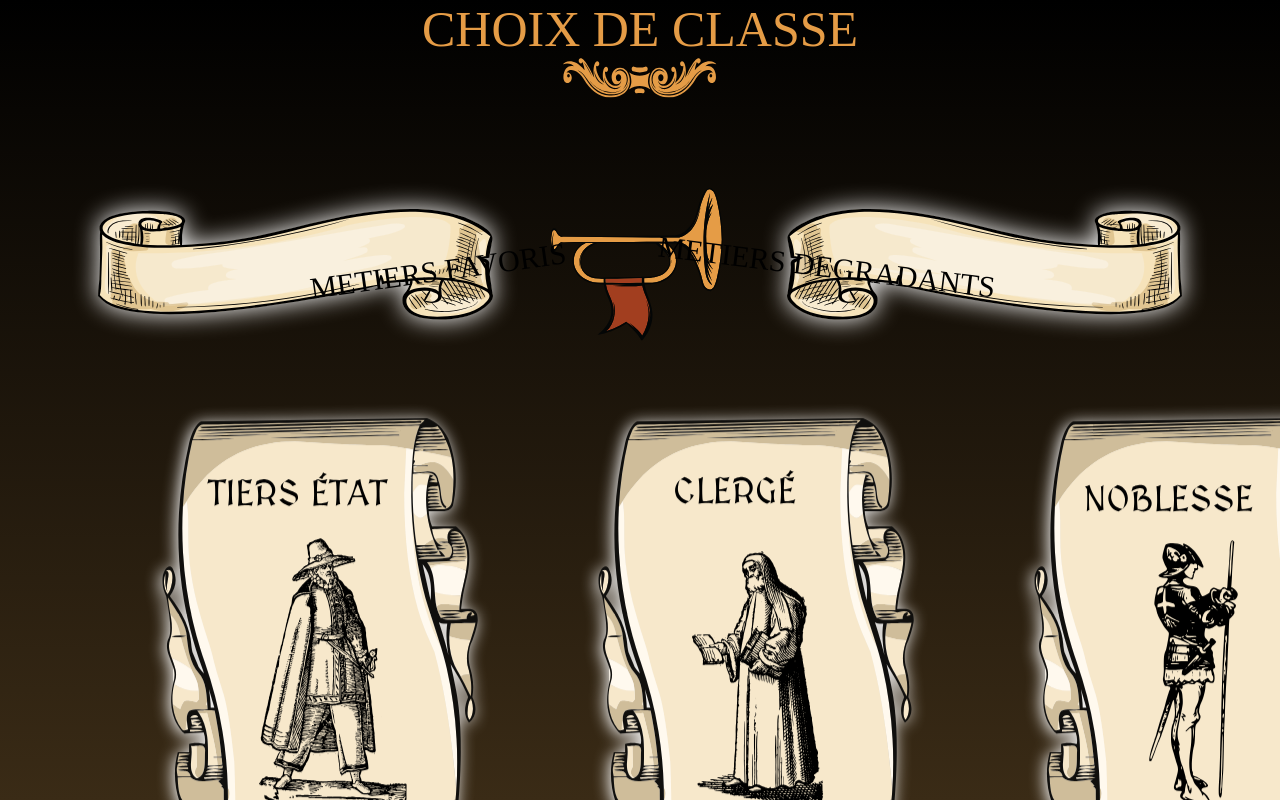
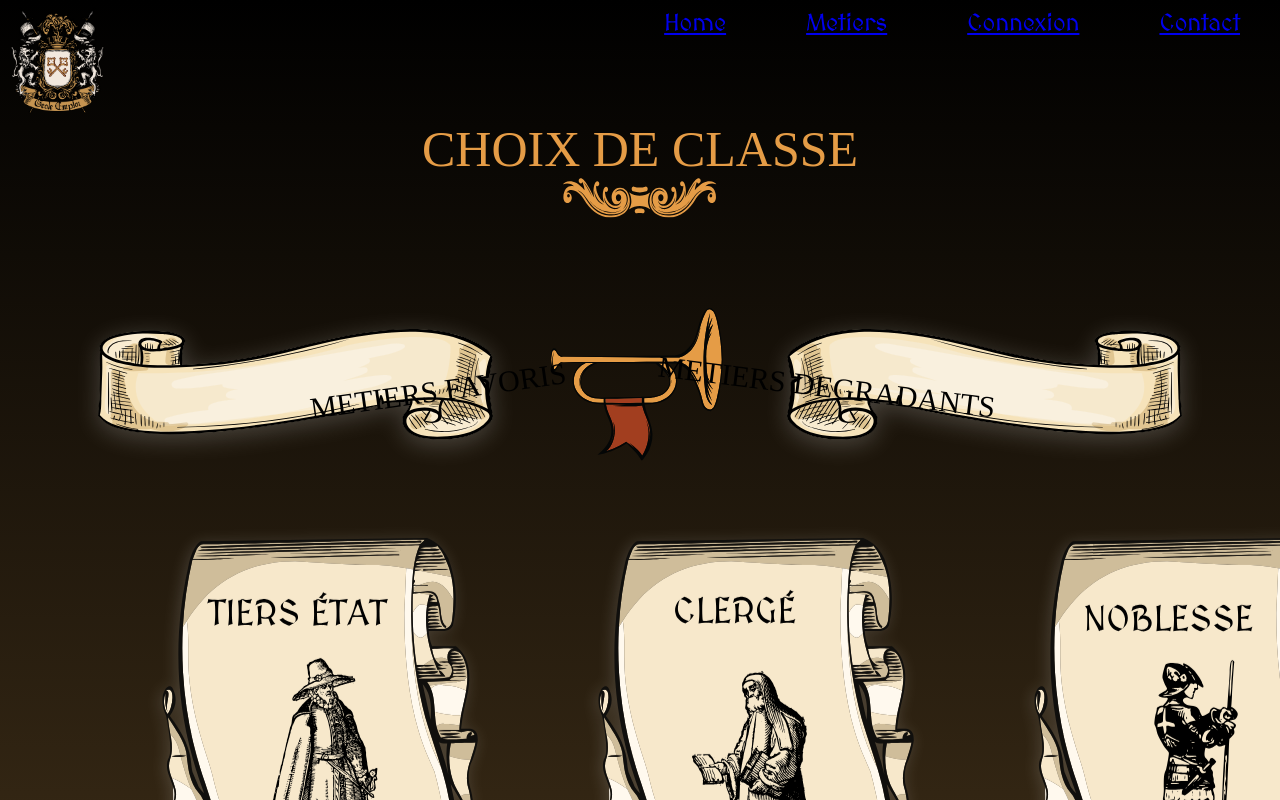
Before and after one commit to elyayanami/geolemploi, a React (Create React App) app in the folder geolemploi/: page /home in a window 1280 px wide. Shown: the top 800 px of the page. Built offline with nearby package versions, Linux system fonts and the light colour scheme; a web font is replaced by a local one.

Commit message:
landing/HP with header

```diff
--- a/geolemploi/src/components/Header.js
+++ b/geolemploi/src/components/Header.js
@@ -12,7 +12,7 @@ function Header() {
             <nav>
                 <ul className="ulHeader">
                     <li className="liHeader"><Link className="liLink" to='/'>Home</Link></li>
-                    <li className="liHeader"><Link className="liLink" to='/metier'>Metiers</Link></li>
+                    <li className="liHeader"><Link className="liLink" to='/metiers'>Metiers</Link></li>
                     <li className="liHeader"><Link className="liLink" to='/connexion'>Connexion</Link></li>
                     <li className="liHeader"><Link className="liLink" to='/contact'>Contact</Link></li>
                 </ul>
@@ -20,6 +20,6 @@ function Header() {
         </div>
     </div>
     );
-  }
+}
 
-  export default Header;
+export default Header;
--- a/geolemploi/src/components/styles/Header.scss
+++ b/geolemploi/src/components/styles/Header.scss
@@ -5,8 +5,6 @@
 .headerClass {
     display:flex;
     justify-content: space-between;
-    padding: 30px;
-
 }
 
 .logoHeader {
@@ -22,6 +20,7 @@
 .ulHeader {
     display: flex;
     list-style-type: none;
+    margin-top: -50px;
 }
 
 .liHeader {
--- a/geolemploi/src/screens/Home.js
+++ b/geolemploi/src/screens/Home.js
@@ -1,5 +1,7 @@
 import React from "react";
 import { Link } from "react-router-dom";
+
+import Header from "../components/Header";
 
 import séparateur from "../assets/séparateur.svg";
 import bandeau_left1 from "../assets/bandeau_left1.svg";
@@ -28,6 +30,7 @@ const Home = () => {
         muted={true}
       ></video> */}
       <div className="background">
+        <Header />
         <div className="titleHome">
           <h1 id="classe">CHOIX DE CLASSE</h1>
           <img id="separateur" src={séparateur} alt="séparateur"></img>
--- a/geolemploi/src/screens/Home.scss
+++ b/geolemploi/src/screens/Home.scss
@@ -3,7 +3,7 @@
 .background {
     background: linear-gradient(#000000, #3A2B16);
     background-size: cover;
-    height: 100vh;
+    height: 115vh;
 }
 
 .titleHome {
@@ -39,7 +39,7 @@
         }
 
         .image_bandeau {
-            filter: drop-shadow(0 0 0.75rem rgb(255, 255, 255));
+            filter: drop-shadow(0 5px 0.75rem rgba(255, 255, 255, 0.212));
         }
 }
 
@@ -77,7 +77,7 @@
     margin-top: -50px;
     transform: translatey(0px);
     animation: float 8s ease-in-out infinite;
-    filter: drop-shadow(-2px 2px 0.5rem rgb(255, 255, 255));
+    filter: drop-shadow(-2px 2px 0.5rem rgba(255, 255, 255, 0.162));
 
 
     @keyframes float {
--- a/geolemploi/src/screens/Landing.js
+++ b/geolemploi/src/screens/Landing.js
@@ -7,7 +7,6 @@ const Landing = () => {
     return (
         <>
         <div className="background">
-            <Header/>
             <div className="All">
             <img id='logo' src={logo} alt='logo' />
             </div>
--- a/geolemploi/src/screens/Landing.scss
+++ b/geolemploi/src/screens/Landing.scss
@@ -15,7 +15,7 @@
 #logo {
     z-index: 900;
     height: 70vh;
-    filter: drop-shadow(0px 0px 10rem rgba(168, 168, 168, 0.637));
+    filter: drop-shadow(0px 0px 10rem rgba(168, 168, 168, 0.411));
     animation: pulse-shadow 3s ease-in-out infinite;
 }
 
```
Also changed, not shown: geolemploi/src/assets/SVG/bandeau_right.svg (deleted).
